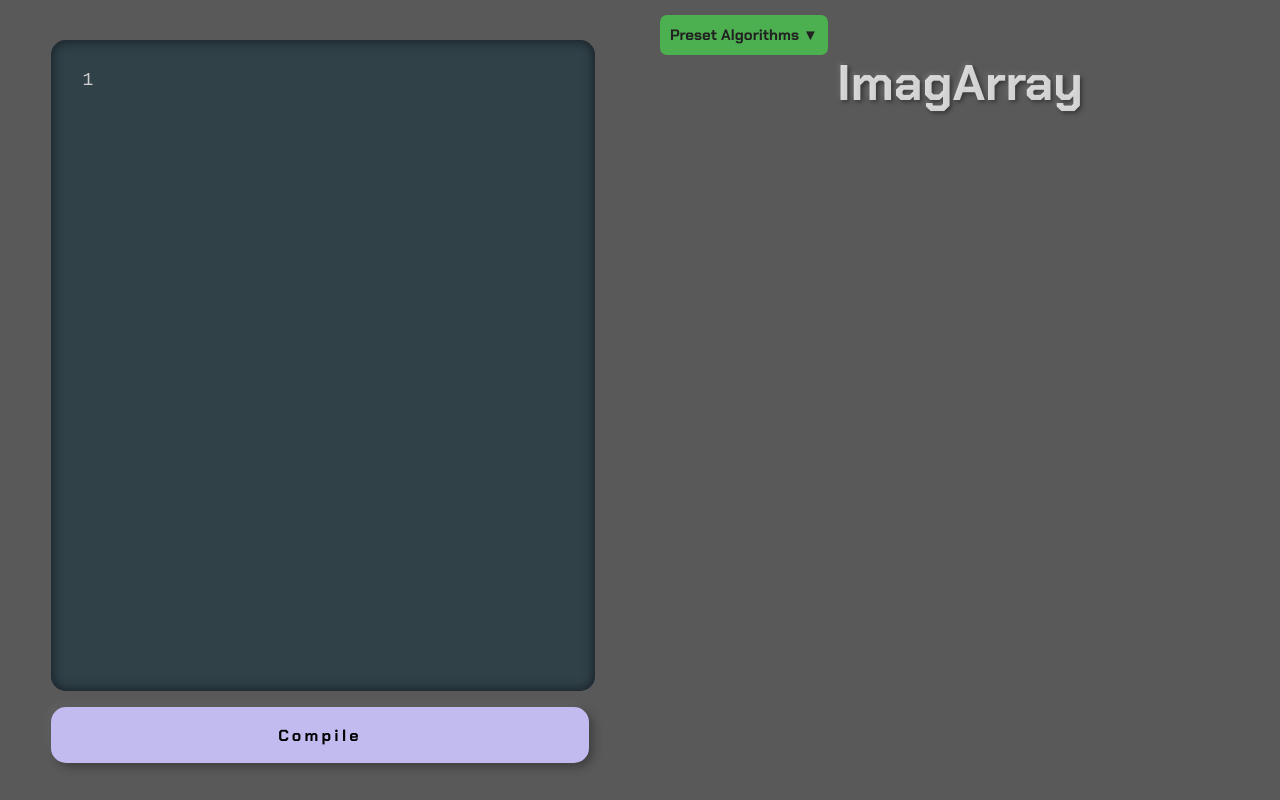
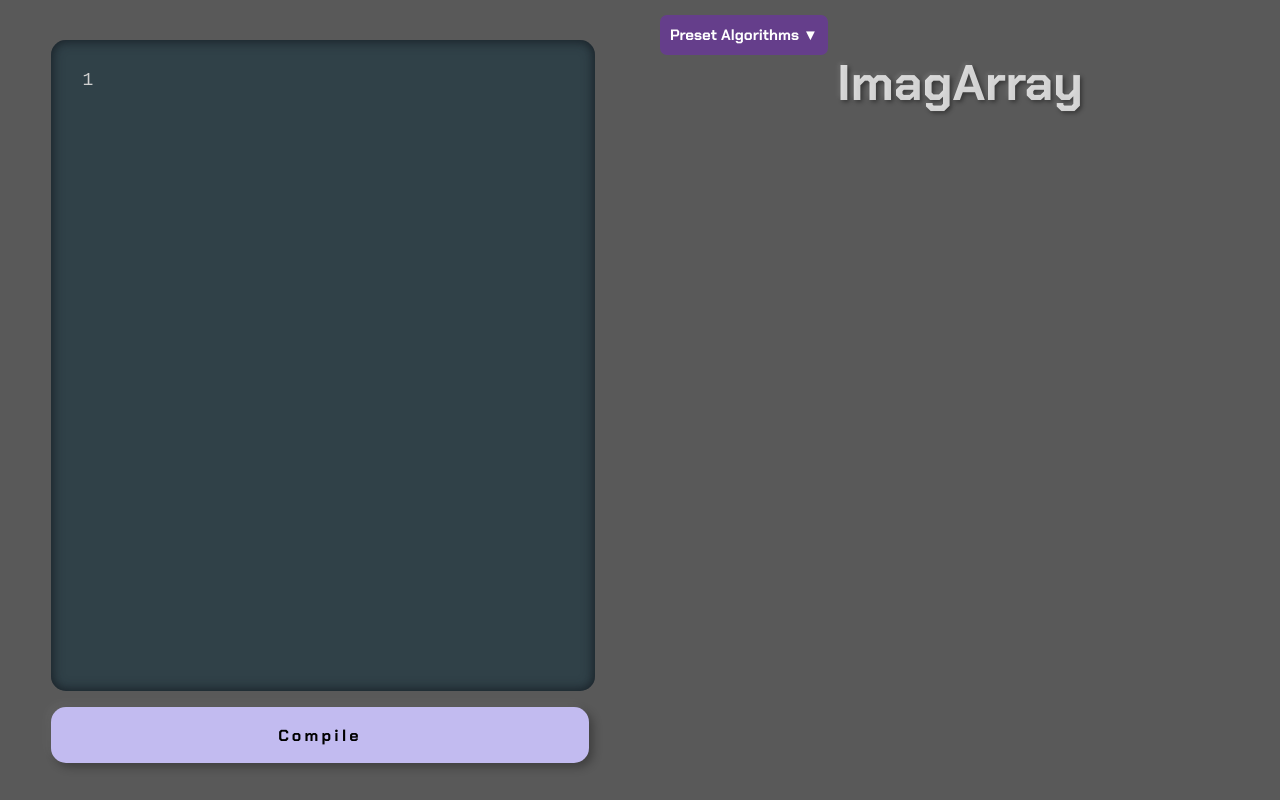
Before and after one commit to joshuazhou744/imaginarray, a React (Vite) app in the folder frontend/app/: page / in a window 1280 px wide. Built offline with nearby package versions, Linux system fonts and the light colour scheme.

Commit message:
change colors

```diff
--- a/frontend/app/src/styles/Dropdown.css
+++ b/frontend/app/src/styles/Dropdown.css
@@ -2,19 +2,24 @@
   position: relative;
   display: block;
   font-family: 'Segoe UI', Tahoma, Geneva, Verdana, sans-serif;
-  border-radius: 7px 7px 7px 7px;
+  border-radius: 7px;
 }
 
 .button {
-  background-color: #4CAF50;
-  color: #212121;
+  background-color: rgba(128, 0, 255, 0.3); /* Deep purple with transparency */
+  color: #ffffff; /* White text for contrast */
   padding: 8px 8px;
   font-size: 15px;
   font-weight: bold;
   border: 2px solid transparent;
-  border-radius: 15px;
+  border-radius: 7px;
   cursor: pointer;
-  border-radius: 7px 7px 7px 7px;
+  transition: 0.3s ease-in-out;
+}
+
+.button:hover {
+  background-color: rgba(128, 0, 255, 0.5); /* Slightly darker purple on hover */
+  border-color: rgba(128, 0, 255, 0.6); /* Accent border on hover */
 }
 
 .dropdown-content {
@@ -23,14 +28,14 @@
   position: absolute;
   z-index: 1;
   min-width: 200px;
-  background-color: #212121;
-  border: 2px solid #4CAF50;
+  background-color: #ffffffac; /* Dark background for dropdown */
+  border: 2px solid rgba(128, 0, 255, 0.3); /* Deep purple border */
   border-radius: 0px 15px 15px 15px;
-  box-shadow: 0px 8px 16px 0px rgba(0,0,0,0.2);
+  box-shadow: 0px 8px 16px 0px rgba(0, 0, 0, 0.2);
 }
 
 .dropdown-content a {
-  color: #4CAF50;
+  color: rgba(128, 0, 255, 0.3); /* Deep purple text */
   padding: 8px 10px;
   text-decoration: none;
   display: block;
@@ -39,15 +44,13 @@
 }
 
 .dropdown-content a:hover {
-  background-color: #4CAF50;
-  color: #212121;
-  border-radius: 1px 7px 7px 7px;
+  background-color: rgba(128, 0, 255, 0.3); /* Purple hover background */
+  color: #212121; /* Dark text on hover */
 }
 
 .dropdown-content a:focus {
-  background-color: #4CAF50;
-  color:#212121;
-  border-radius: 1px 7px 7px 7px;
+  background-color: #a600ff; /* Solid purple when focused */
+  color: #212121;
 }
 
 .dropdown-content #top:hover {
```
